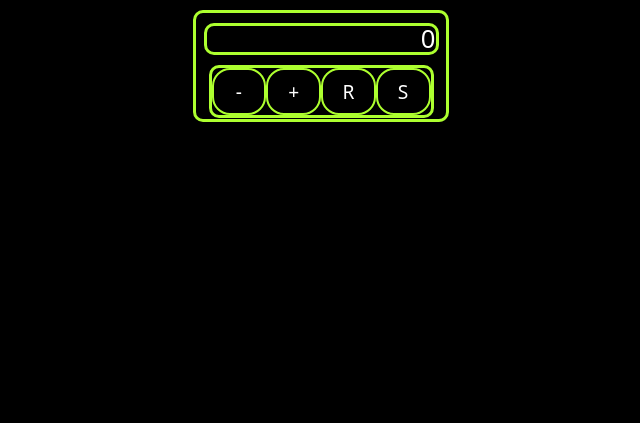
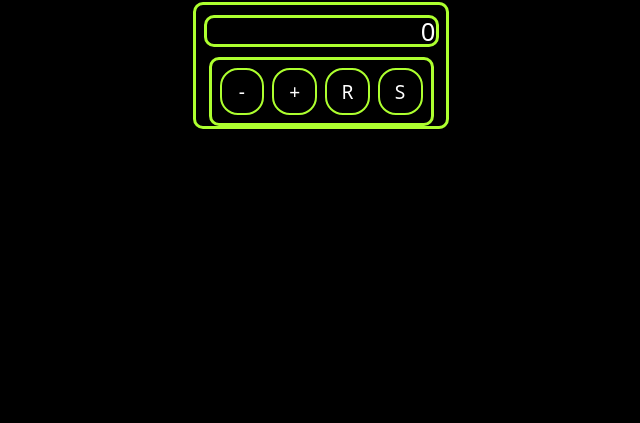
Before and after one commit to gcangemi1997-coder/Counter_JS, a website: page index.html in a window 1280 px wide. Shown: the part 377-800 px from the top of the page, without its empty margins (319-959 px from the left). Drawn offline with Linux system fonts and the light colour scheme.

Commit message:
Update global.css

```diff
--- a/css/global.css
+++ b/css/global.css
@@ -26,6 +26,8 @@
   background-color: rgb(0, 0, 0);
   border: 3px solid greenyellow;
   border-radius: 10px;
+  gap: 8px;
+  padding: 8px;
 }
 
 * {
```
